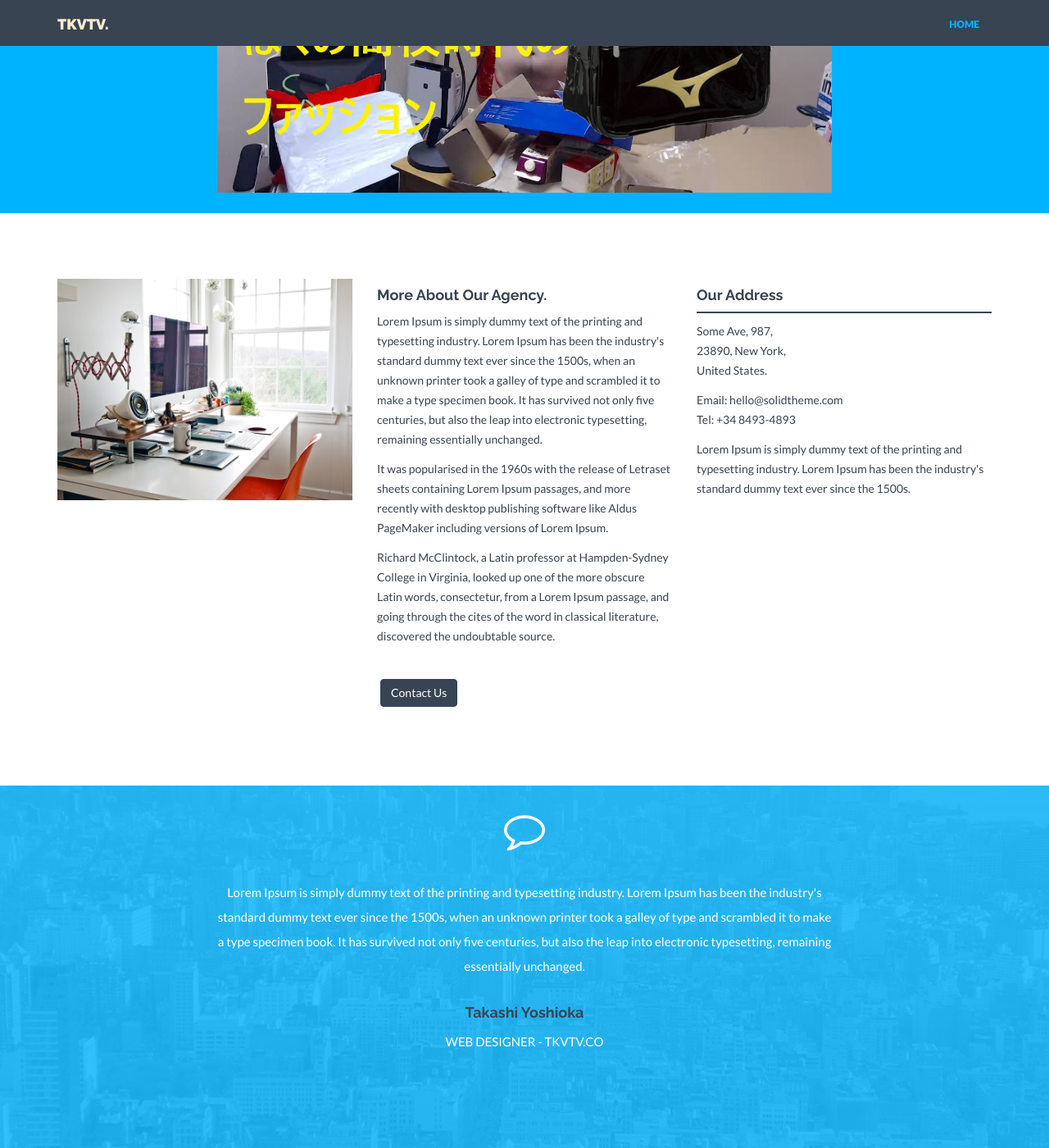
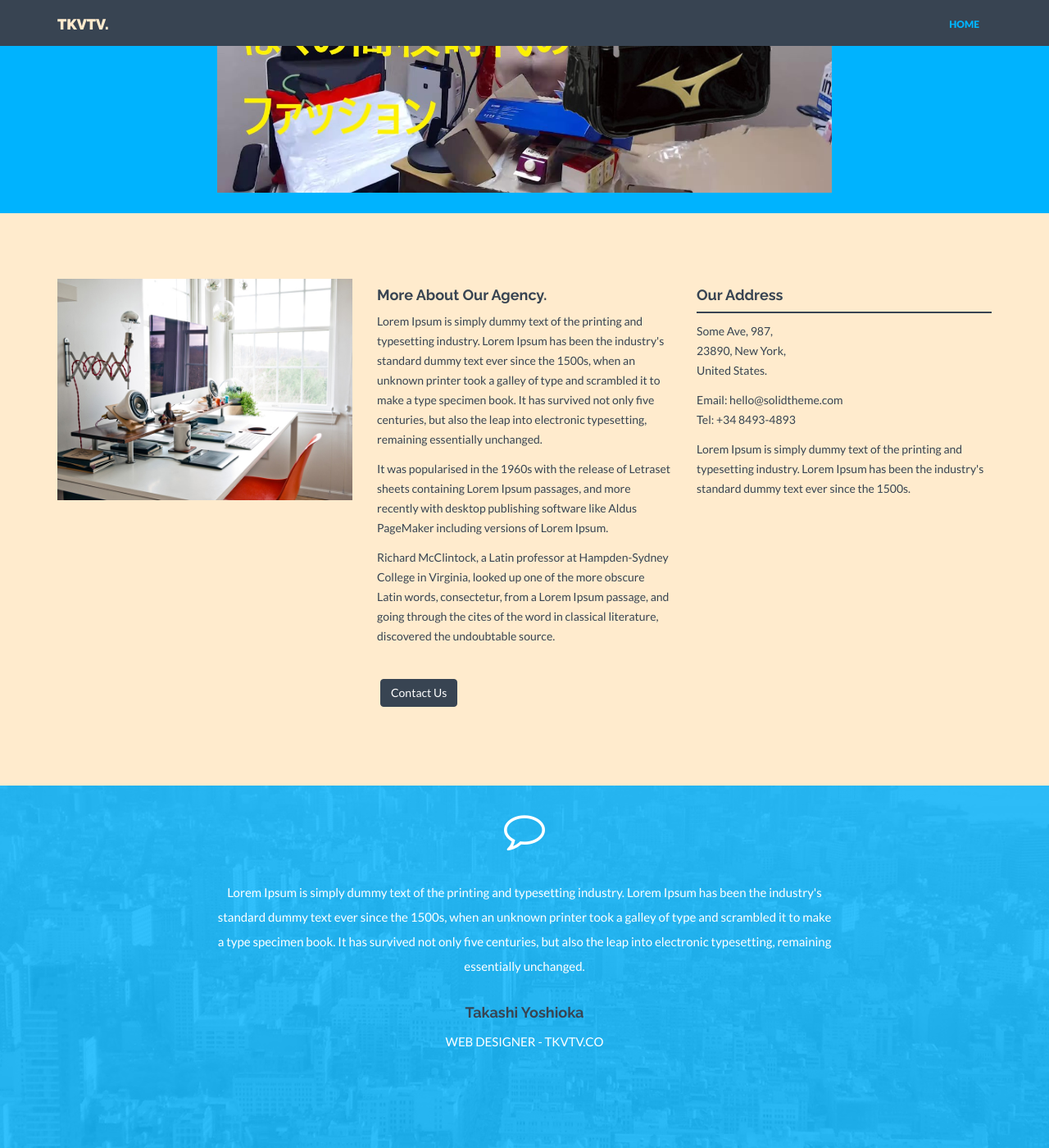
Before and after one commit to takagotch/o2361, a Jekyll site: the page built from index.html, in a window 1280 px wide and 1400 px high, scrolled down 362 px. Shown: the whole window at 82% size. Built offline with Jekyll 4.4.1, drawn with Linux system fonts in a browser that asks for light colours; nearby versions of some CDN libraries.

Commit message:
Update main.css

```diff
--- a/_includes/css/main.css
+++ b/_includes/css/main.css
@@ -24,7 +24,8 @@
 	}
 
 body {
-	background: #ffffff;
+	background: #ffebcd
+;
 	margin: 0;
 	height: 100%;
 	color: {{ site.colors.secondary }};
```
